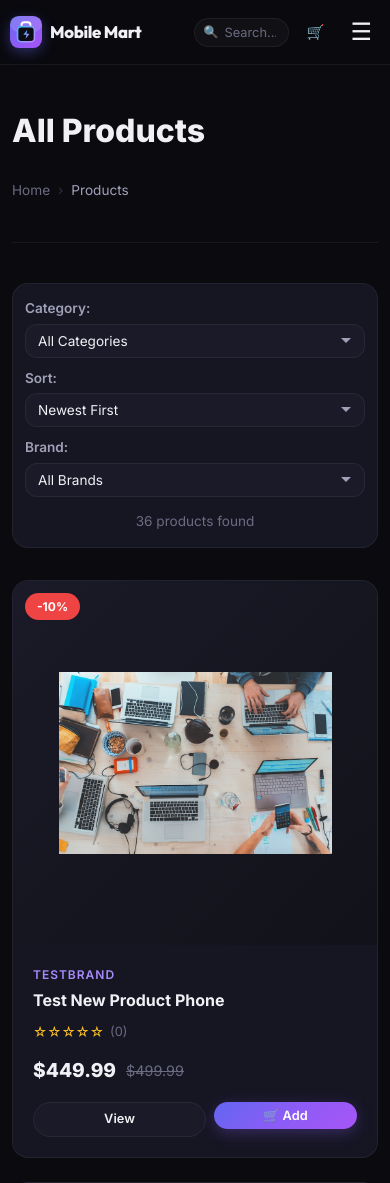
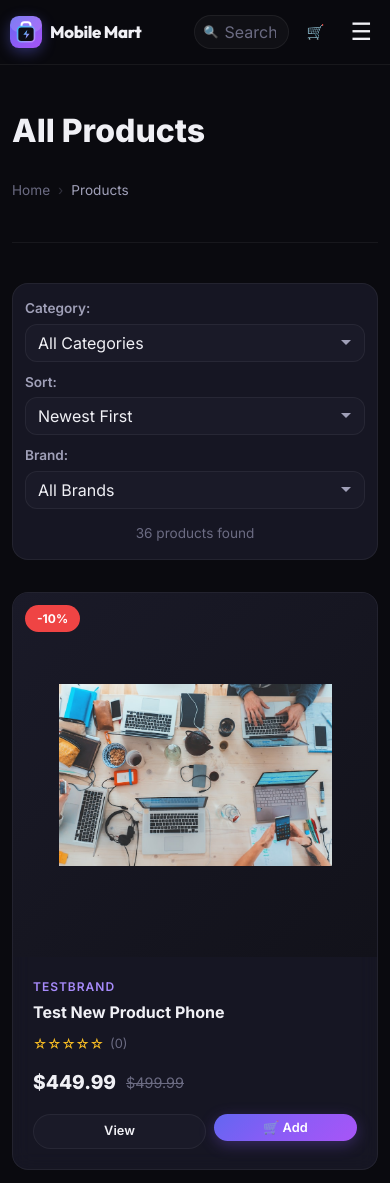
Before and after one commit to sakthiveln7539-crypto/mobile-mart, a Flask app: page /products in a window 390 px wide. Shown: the top 1183 px of the page. Run offline with Flask 3, Linux system fonts and the light colour scheme; a user stored in the database is signed in.

Commit message:
Fix mobile zoom

```diff
--- a/static/css/style.css
+++ b/static/css/style.css
@@ -68,6 +68,9 @@
 
 html {
     scroll-behavior: smooth;
+    -webkit-text-size-adjust: 100%;
+    -moz-text-size-adjust: 100%;
+    text-size-adjust: 100%;
 }
 
 body {
@@ -76,6 +79,7 @@ body {
     color: var(--text-primary);
     line-height: 1.6;
     min-height: 100vh;
+    width: 100%;
     -webkit-font-smoothing: antialiased;
     overflow-x: hidden;
 }
@@ -3128,6 +3132,15 @@ div:has(> table.data-table) {
 }
 
 @media (max-width: 768px) {
+    input[type="text"],
+    input[type="search"],
+    input[type="number"],
+    input[type="email"],
+    input[type="password"],
+    select,
+    textarea {
+        font-size: 16px !important;
+    }
     .feature-details-wrapper {
         grid-template-columns: 1fr;
     }
--- a/templates/base.html
+++ b/templates/base.html
@@ -2,7 +2,7 @@
 <html lang="en">
 <head>
     <meta charset="UTF-8">
-    <meta name="viewport" content="width=device-width, initial-scale=1.0">
+    <meta name="viewport" content="width=device-width, initial-scale=1.0, maximum-scale=1.0, user-scalable=no">
     <meta name="description" content="Mobile Mart — Your premium destination for smartphones, tablets, laptops, and gadgets. Shop the latest tech at unbeatable prices.">
     <title>{% block title %}Mobile Mart{% endblock %} — Premium Mobile & Gadgets Store</title>
     <link rel="stylesheet" href="{{ url_for('static', filename='css/style.css') }}">
```
Also changed, not shown: instance/mobile_mart.db.
